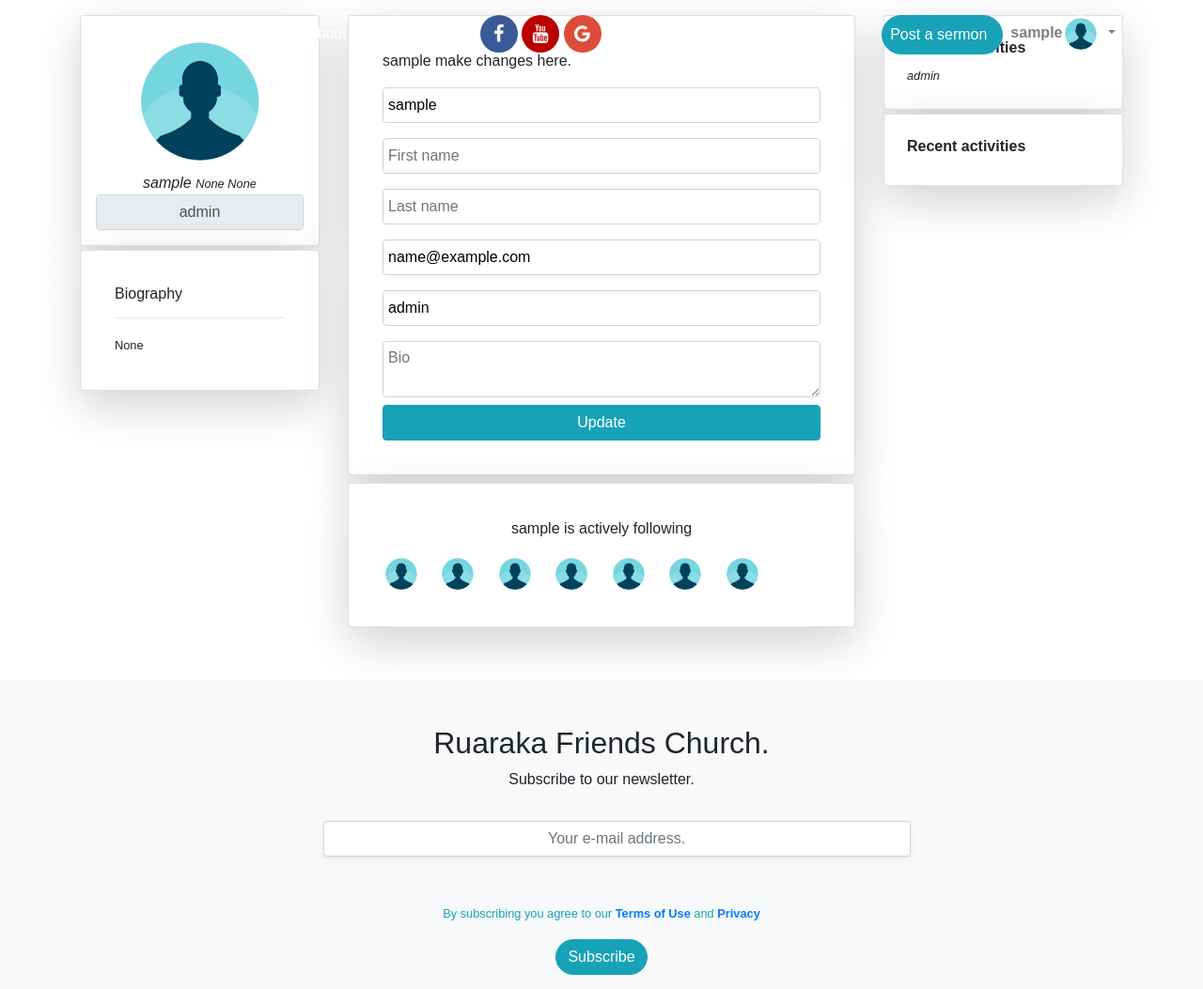
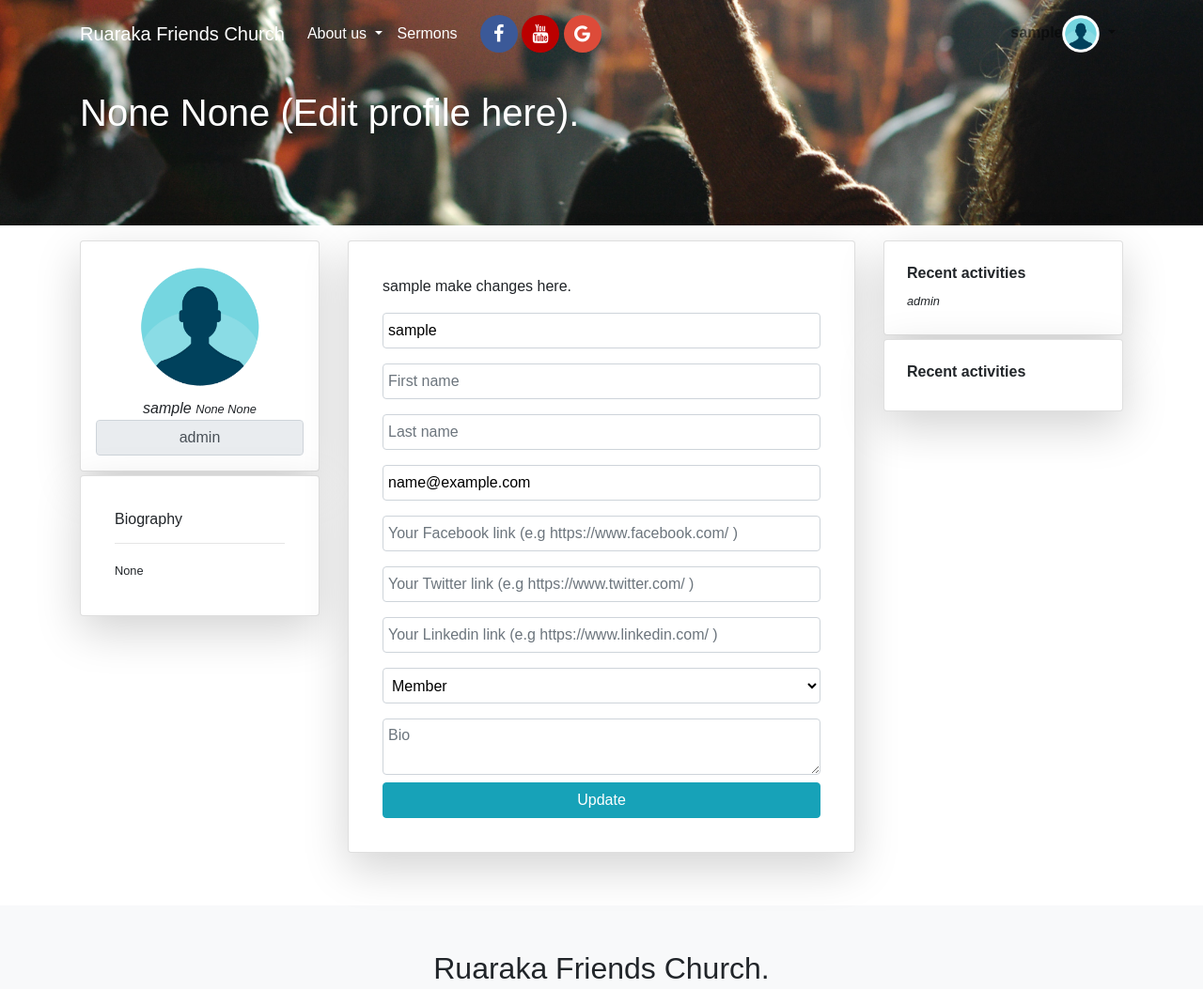
Before and after one commit to AntonyIS/Flask-church-app, a Flask app: a page that uses app/templates/_navbar.html in a window 1280 px wide. Shown: the top 1053 px of the page at 94% size. Run offline with Flask 2, Linux system fonts and the light colour scheme; the visitor is signed in with stand-in values (Sample User, id 1); data comes from the database, SQL or seed files in the repository; both versions use the stored data as it was after the commit; some libraries are stand-ins or nearby versions.

Commit message:
added the role login

```diff
--- a/app/forms.py
+++ b/app/forms.py
@@ -1,6 +1,6 @@
 from flask_wtf import FlaskForm
-from wtforms import StringField, PasswordField,SubmitField,BooleanField,TextAreaField
-from wtforms.validators import ValidationError, DataRequired, Email,Length, EqualTo,Length
+from wtforms import StringField, PasswordField,SubmitField,BooleanField,TextAreaField, SelectField
+from wtforms.validators import ValidationError, DataRequired, Email,Length, EqualTo,Length,Regexp
 
 
 from app.models import User, Post
@@ -39,7 +39,14 @@ class EditUserProfile(FlaskForm):
 	lastname = StringField('Lastname')
 	about_me = TextAreaField('Bio', validators=[Length(min=0,max=150)])
 	avatar = StringField('Profile Picture')
-	role = StringField('Role')
+	role = SelectField(
+		'Role',
+		choices = [ ('Member','Member'),('Pastor', 'Pastor'),('Praiser','Praiser')]
+	)
+	# , validators=[Regexp('^(http|https):\/\/[\w.\-]+(\.[\w.\-]+)+.*$', 0, 'URL must be a valid link')]
+	facebook_url = StringField('Facebook link')
+	twitter_url = StringField('Twitter link')
+	linkedin_url = StringField('Linkedin link')
 	submit = SubmitField("Update")
 
 
--- a/app/models.py
+++ b/app/models.py
@@ -20,9 +20,12 @@ class User(UserMixin,db.Model):
 	password_hash = db.Column(db.String(124), index=True, unique=True)
 	about_me = db.Column(db.String(150))
 	avatar = db.Column(db.String(150))
+	facebook_url = db.Column(db.String(200))
+	twitter_url = db.Column(db.String(200))
+	linkedin_url = db.Column(db.String(200))
 	role = db.Column(db.String(124), index=True)
 	posts = db.relationship('Post', backref='author', lazy='dynamic')
-	posts = db.relationship('Sermon', backref='author', lazy='dynamic')
+	sermons = db.relationship('Sermon', backref='author', lazy='dynamic')
 
 
 	def __repr__(self):
--- a/app/routes.py
+++ b/app/routes.py
@@ -66,6 +66,7 @@ def logout():
 @app.route('/profile/<username>', methods=['GET', 'POST'])
 def profile(username):
 	user = User.query.filter_by(username=username).first()
+	sermons = Sermon.query.filter_by(user_id=user.id).all()
 	posts = None
 	owner = False
 
@@ -77,7 +78,7 @@ def profile(username):
 		pass
 
 	title = "{}'s  Profile ".format(user.username)
-	return render_template('profile.html',title=title, user=user,  posts=posts)
+	return render_template('profile.html',title=title, user=user, posts=posts,sermons=sermons)
 
 
 @app.route('/profile/edit/<username>', methods=['GET','POST'])
@@ -89,7 +90,7 @@ def profile_edit(username):
 
 	form = EditUserProfile(current_user.username)
 	if form.validate_on_submit():
-		print('Hello world')
+
 		current_user.username = form.username.data
 		current_user.firstname = form.firstname.data
 		current_user.lastname = form.lastname.data
--- a/app/static/css/main.css
+++ b/app/static/css/main.css
@@ -273,7 +273,7 @@ body{
 #sermons_section_list{
 	height: auto;
 }
-#sermons_section_list, #section-profile-top,#section-sermon-top{
+#sermons_section_list, #section-profile-top{
   background-image: url('/static/imgs/bg1.jpg') ;
   background-repeat: no-repeat;
 	background-attachment: fixed;
--- a/app/templates/_navbar.html
+++ b/app/templates/_navbar.html
@@ -17,7 +17,7 @@
           </div>
         </li>
         <li class="nav-item mr-0 ">
-          <a class="nav-link mr-0 text-white" href="#section-sermons">Sermons</a>
+          <a class="nav-link mr-0 text-white" href="#/section-sermons">Sermons</a>
         </li>
 
 
@@ -40,9 +40,11 @@
             <a class="nav-link btn btn-warning btn_custom" href="{{url_for('login')}}" id="login_link" style="color:white;padding-left:20px; padding-right: 20px">Login</a>
         </li>
         {% else %}
+        {% if current_user.role == 'Pastor' %}
         <li class="nav-item">
           <a class="nav-link btn btn-info btn_custom text-white mt-2 pr-3" href="{{url_for('sermon')}}" >Post a sermon</a>
         </li>
+        {% endif %}
 
         <li class="nav-item dropdown">
           <a class="nav-link dropdown-toggle" href="{{url_for('profile',username=current_user.username)}}" id="navbarDropdown" role="button" data-toggle="dropdown" aria-haspopup="true" aria-expanded="false">
--- a/app/templates/profile_edit.html
+++ b/app/templates/profile_edit.html
@@ -2,6 +2,14 @@
 
 {% block content  %}
 <section id="profile_section">
+	<div id="section-users-top">
+		<div class="pt-5 container">
+			<h1 class="mt-5">{{current_user.firstname}} {{current_user.lastname}} (Edit profile here). </h1>
+			<p class="lead">
+
+			</p>
+		</div>
+	</div>
 	<form action="{{url_for('profile_edit', username=current_user.username)}}" method="post" novalidate>
 		{{form.hidden_tag()}}
 	<div class="container mt-3 mb-5">
@@ -55,6 +63,24 @@
 							{% endfor %}
 						</div>
 						<div class="form-group">
+							{{form.facebook_url(class='form-control', placeholder='Your Facebook link (e.g https://www.facebook.com/ )',type='text', style='color:black;padding:5px')}}
+							{% for error in form.facebook_url.errors %} <br>
+								<span class="text-danger"><small>{{error}}</small></span>
+							{% endfor %}
+						</div>
+						<div class="form-group">
+							{{form.twitter_url(class='form-control', placeholder='Your Twitter link (e.g https://www.twitter.com/ )',type='text', style='color:black;padding:5px')}}
+							{% for error in form.twitter_url.errors %} <br>
+								<span class="text-danger"><small>{{error}}</small></span>
+							{% endfor %}
+						</div>
+						<div class="form-group">
+							{{form.linkedin_url(class='form-control', placeholder='Your Linkedin link (e.g https://www.linkedin.com/ )',type='text', style='color:black;padding:5px')}}
+							{% for error in form.linkedin_url.errors %} <br>
+								<span class="text-danger"><small>{{error}}</small></span>
+							{% endfor %}
+						</div>
+						<div class="form-group">
 							{{form.role(class='form-control', placeholder='Role',type='text', style='color:black;padding:5px')}}
 							{% for error in form.role.errors %} <br>
 								<span class="text-danger"><small>{{error}}</small></span>
@@ -71,28 +97,7 @@
 
 					</div>
 				</div>
-				<div class="card shadow-lg p-3 mb-2 bg-white rounded">
-					<div class="card-body">
-						<p class="text-center">{{current_user.username}} is actively following</p>
-						 <img src="{{url_for('static', filename='imgs/profile_pic.png')}}" class="img-rounded mr-3" style="height: 40px; width:40px">
-						 <img src="{{url_for('static', filename='imgs/profile_pic.png')}}" class="img-rounded mr-3" style="height: 40px; width:40px">
-						 <img src="{{url_for('static', filename='imgs/profile_pic.png')}}" class="img-rounded mr-3" style="height: 40px; width:40px">
-						 <img src="{{url_for('static', filename='imgs/profile_pic.png')}}" class="img-rounded mr-3" style="height: 40px; width:40px">
-						 <img src="{{url_for('static', filename='imgs/profile_pic.png')}}" class="img-rounded mr-3" style="height: 40px; width:40px">
-						 <img src="{{url_for('static', filename='imgs/profile_pic.png')}}" class="img-rounded mr-3" style="height: 40px; width:40px">
-						 <img src="{{url_for('static', filename='imgs/profile_pic.png')}}" class="img-rounded mr-3" style="height: 40px; width:40px">
-					</div>
-				</div>
-				<!-- <div class="card shadow-lg p-3 mb-2 bg-white rounded">
-					<div class="card-body">
-						<p class="text-center">{{current_user.username}} is actively following</p>
-						 <div class="card-body">
-					 		<img src="{{url_for('static', filename='imgs/profile_pic.png')}}" class="img-rounded mr-3" style="height: 100px; width:100px">
-					 		<img src="{{url_for('static', filename='imgs/profile_pic.png')}}" class="img-rounded mr-3" style="height: 100px; width:100px">
-					 		<img src="{{url_for('static', filename='imgs/profile_pic.png')}}" class="img-rounded mr-3" style="height: 100px; width:100px">
-						</div>
-					</div>
-				</div> -->
+
 			</div>
 			<div class="col-xs-12 col-sm-12 col-md-3 col-lg-3 col-xl-3">
 				<div class="card shadow-lg p-1 mb-1 bg-white rounded">
```
Also changed, not shown: app/templates/profile.html (+69 -25 lines), migrations/versions/ab451d001f83_user_table.py (added, +32 -0 lines), church.db.
